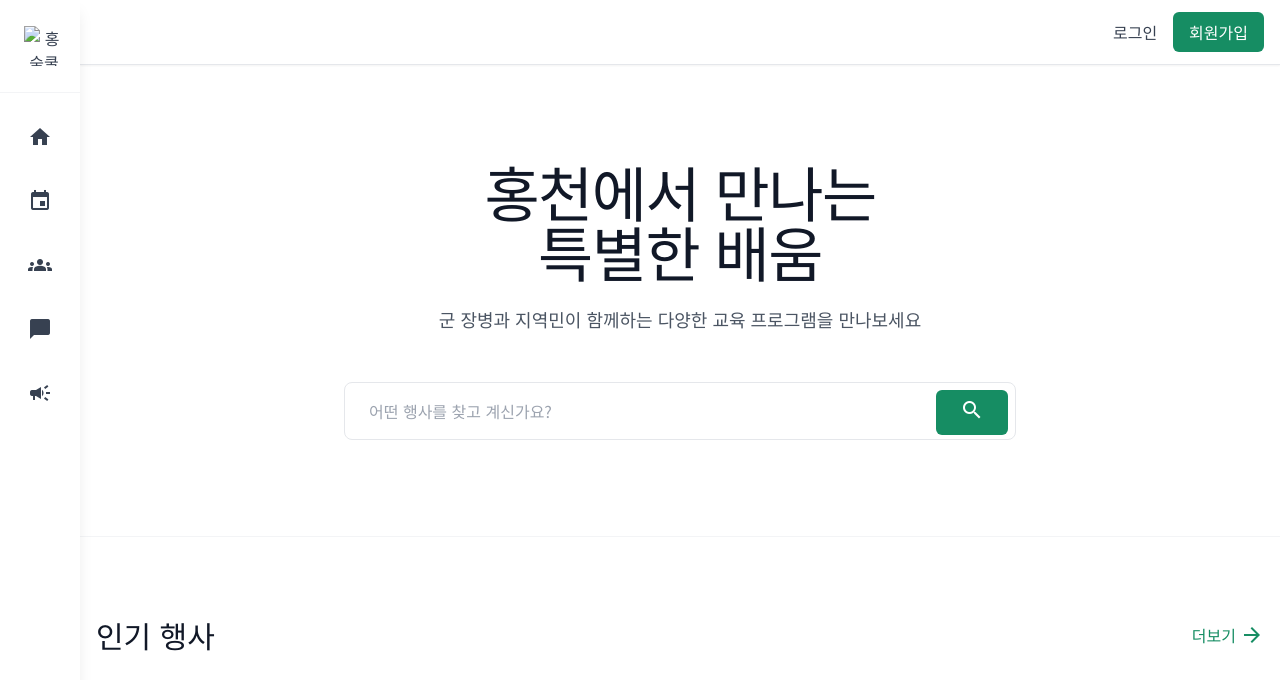
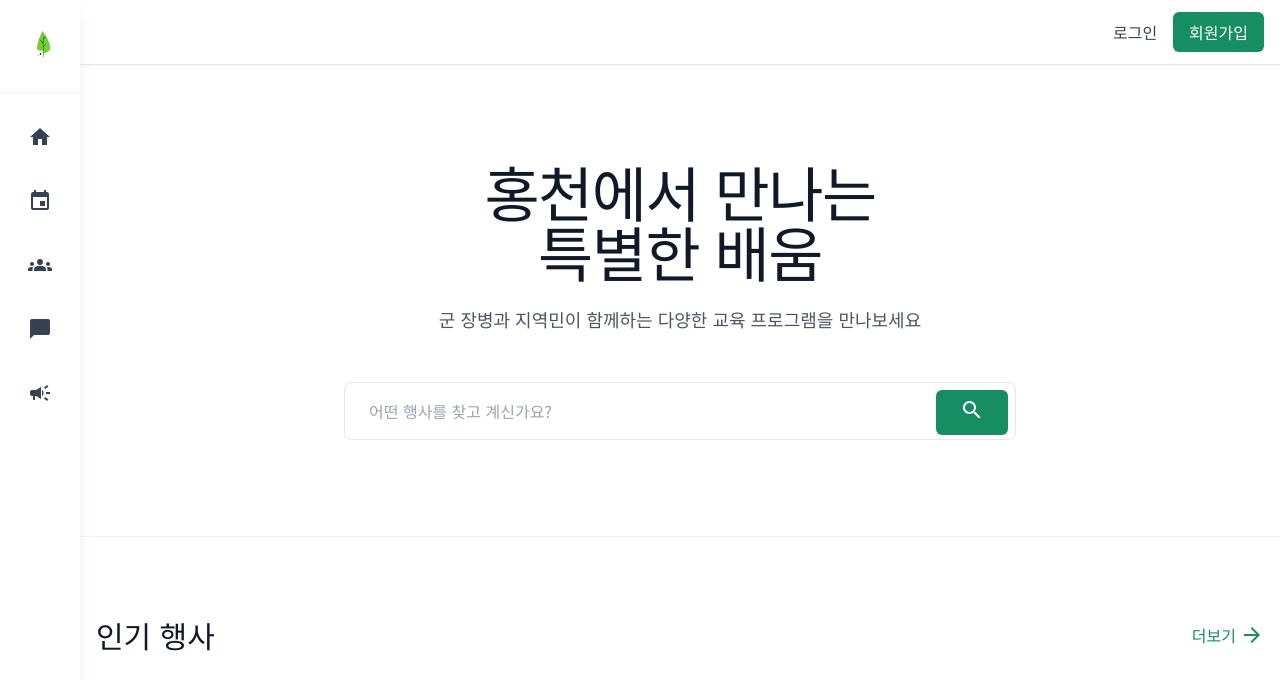
Before and after one commit to yangeungyu/idea-contest, a website: page homepages/index.html in a window 1280 px wide. Shown: the top 680 px of the page. Drawn offline with nearby package versions, Linux system fonts and the light colour scheme; no server answers.

Commit message:
Add files via upload

```diff
--- a/homepages/sidebar.html
+++ b/homepages/sidebar.html
@@ -4,7 +4,7 @@
   <div class="p-4 border-b border-gray-100">
     <button id="sidebarToggle" class="flex items-center w-full hover:bg-gray-50 rounded-lg p-2 transition-colors">
       <div class="flex-shrink-0">
-        <img src="image/logo.png" alt="홍숲쿨링" class="w-10 h-10 object-contain">
+        <img src="logo.png" alt="홍숲쿨링" class="w-10 h-10 object-contain">
       </div>
       <div class="ml-3 text-left sidebar-text">
         <h1 class="text-lg font-semibold text-gray-900">홍숲쿨링</h1>
```
